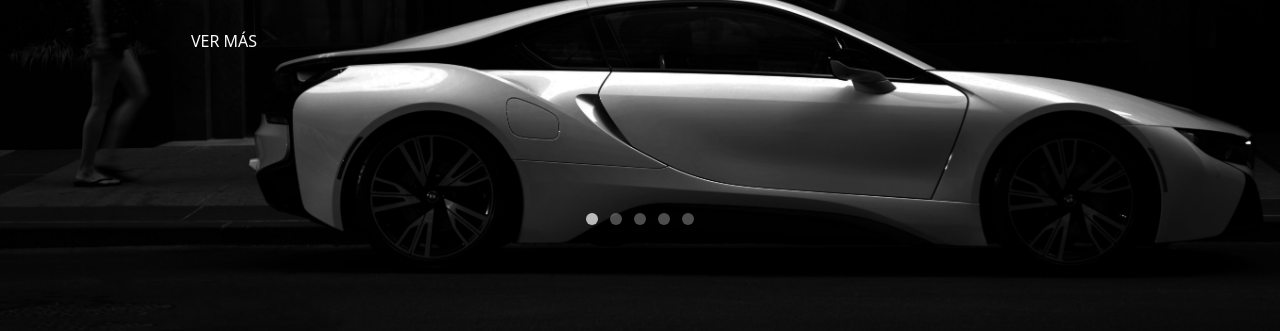
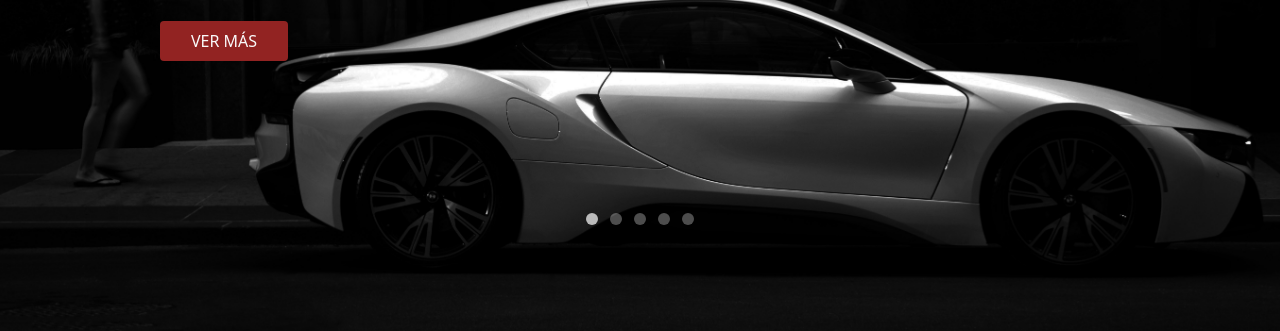
Before and after one commit to svaa21/Forte-Glass, an Astro site: page / in a window 1280 px wide. Shown: the part 469-800 px from the top of the page. Built offline with nearby package versions, Linux system fonts and the light colour scheme; Astro itself is replaced by a stand-in of ours.

Commit message:
add color primary

```diff
--- a/src/styles/global.css
+++ b/src/styles/global.css
@@ -1 +1,15 @@
 @import "tailwindcss";
+
+@theme {
+  --color-primary-50: #FDF3F3;
+  --color-primary-100: #FDE3E3;
+  --color-primary-200: #FBCBCD;
+  --color-primary-300: #F7ABAA;
+  --color-primary-400: #F17978;
+  --color-primary-500: #E64E4D;
+  --color-primary-600: #D3302F;
+  --color-primary-700: #AB2423;
+  --color-primary-800: #922322;
+  --color-primary-900: #7A2322;
+  --color-primary-950: #420D0D;
+}
```
